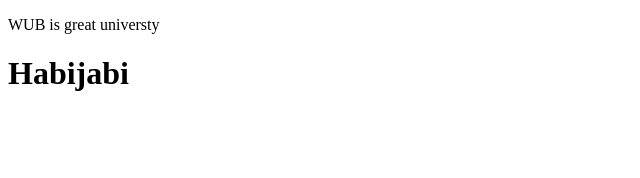
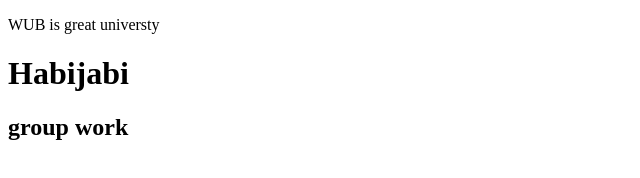
Before and after one commit to habibur2694/WUB, a plain HTML site: page index.html in a window 1280 px wide. Shown: the whole page, without its empty margins (0-640 px from the left). Drawn offline with Linux system fonts and the light colour scheme.

Commit message:
group work

```diff
--- a/index.html
+++ b/index.html
@@ -8,5 +8,6 @@
 <body>
     <p>WUB is great universty </p>
     <h1>Habijabi</h1>
+    <h2> group work</h2>
 </body>
 </html>
```
